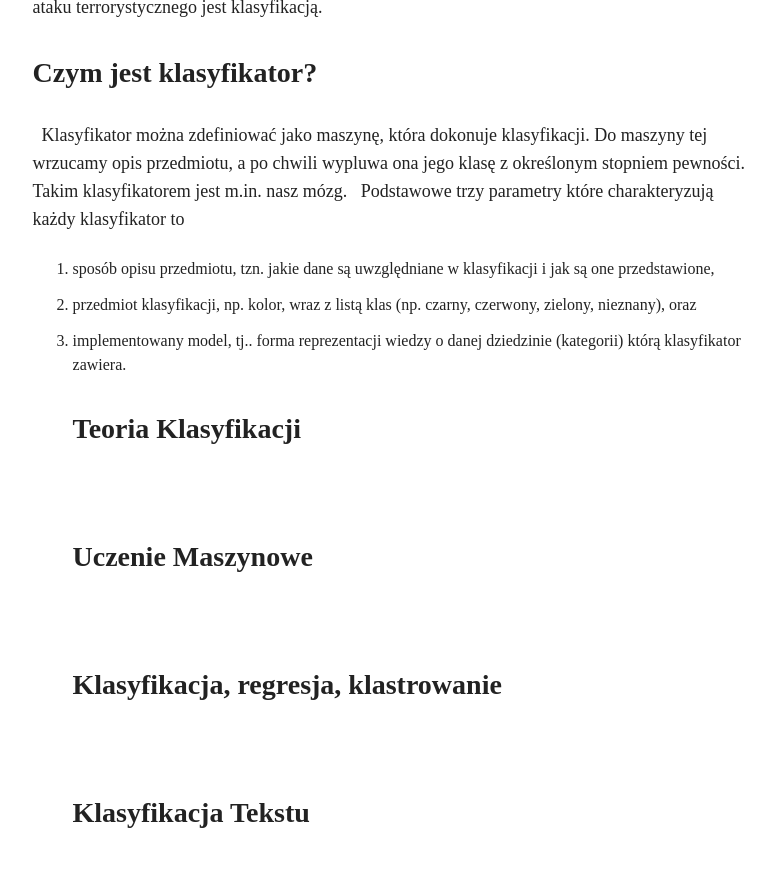
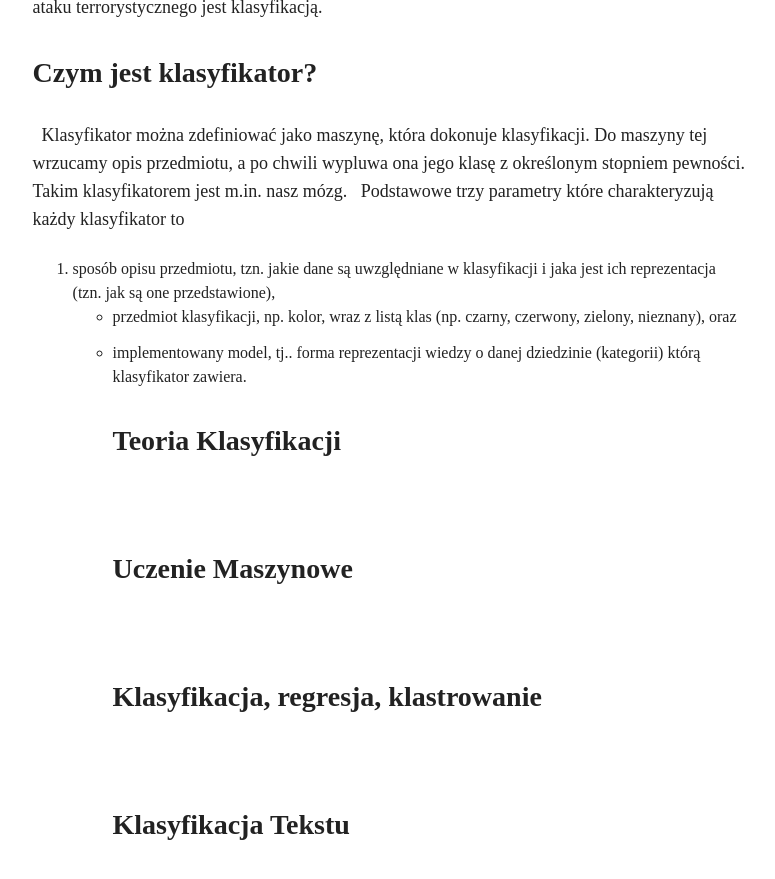
Before and after one commit to tmkmrcnk/klasyfikatory, a Jekyll site: the page built from _posts/articles/2014-12-24-klasyfikacja-wstep.md, in a window 1280 px wide and 900 px high, scrolled down 2475 px. Shown: the top 879 px of the window, without its empty margins (347-1122 px from the left). Built offline with Jekyll 4.4.1, drawn with Linux system fonts in a browser that asks for light colours; nearby versions of some CDN libraries.

Commit message:
edit intro article

```diff
--- a/_posts/articles/2014-12-24-klasyfikacja-wstep.md
+++ b/_posts/articles/2014-12-24-klasyfikacja-wstep.md
@@ -51,9 +51,9 @@ Klasyfikator można zdefiniować jako maszynę, która dokonuje klasyfikacji.  D
 
 Podstawowe trzy parametry które charakteryzują każdy klasyfikator to
 
-1. sposób opisu przedmiotu, tzn. jakie dane są uwzględniane w klasyfikacji i jak są one przedstawione,
-2. przedmiot klasyfikacji, np. kolor, wraz  z listą klas (np. czarny, czerwony, zielony, nieznany),  oraz
-3. implementowany model, tj.. forma reprezentacji wiedzy o danej dziedzinie (kategorii) którą klasyfikator zawiera.
+1. sposób opisu przedmiotu, tzn. jakie dane są uwzględniane w klasyfikacji i jaka jest ich reprezentacja (tzn. jak są one przedstawione),
+- przedmiot klasyfikacji, np. kolor, wraz  z listą klas (np. czarny, czerwony, zielony, nieznany),  oraz
+- implementowany model, tj.. forma reprezentacji wiedzy o danej dziedzinie (kategorii) którą klasyfikator zawiera.
 
 ### Teoria Klasyfikacji
 
```
